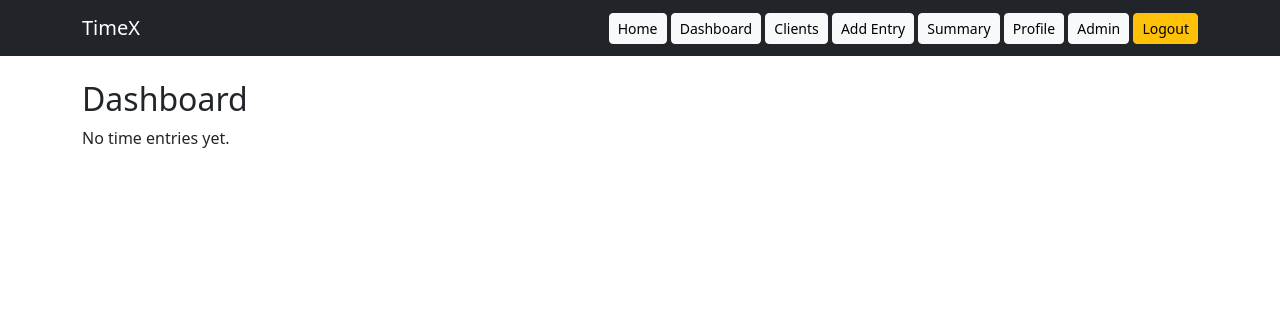
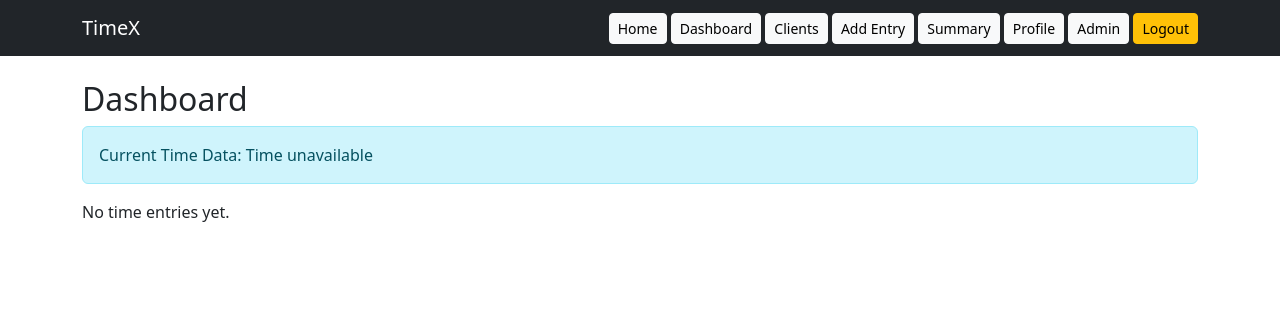
Before and after one commit to knvasquez03/finalprojectKevinVasquez, a Django app: page /dashboard/ in a window 1280 px wide. Shown: the top 316 px of the page. Run offline with Django 5.2, Linux system fonts and the light colour scheme; the visitor is signed in with stand-in values (Sample User, id 1); data that the repository does not hold is empty.

Commit message:
With the dashboard.html, added a wayy to display WorldTImeAPI data on the dashboard

```diff
--- a/timetracker/templates/timetracker/dashboard.html
+++ b/timetracker/templates/timetracker/dashboard.html
@@ -2,6 +2,10 @@
 
 {% block content %}
 <h2>Dashboard</h2>
+
+<div class="alert alert-info">
+    Current Time Data: {{ current_time }}
+</div>
 
 {% if entries %}
 <table class="table table-bordered">
```
